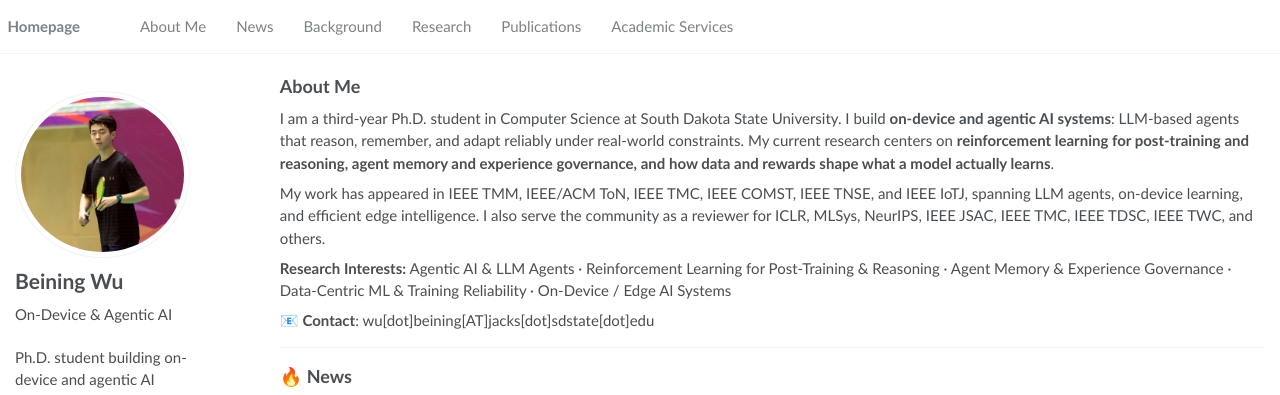
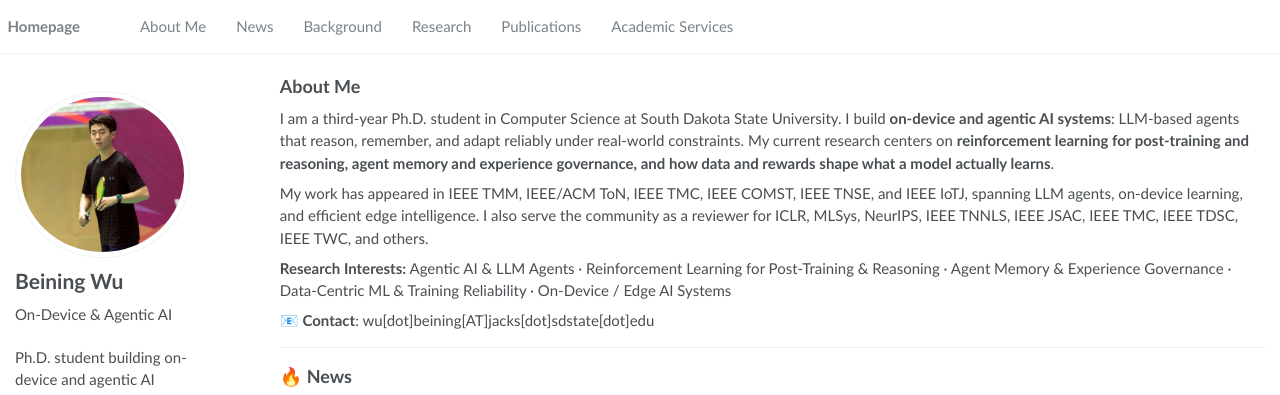
Before and after one commit to beining1008/beining1008.github.io, a Jekyll site: the page built from _pages/about.md, in a window 1280 px wide. Shown: the top 395 px of the page. Built offline with Jekyll 4.4.1, drawn with Linux system fonts in a browser that asks for light colours; some of the changed text lies outside the part shown.

Commit message:
Add IEEE TNNLS to reviewer list in About Me and Journal Reviewer
Co-Authored-By: Claude Opus 5.5 <noreply@anthropic.com>

```diff
--- a/_pages/about.md
+++ b/_pages/about.md
@@ -30,7 +30,7 @@ redirect_from:
 
 I am a third-year Ph.D. student in Computer Science at South Dakota State University. I build **on-device and agentic AI systems**: LLM-based agents that reason, remember, and adapt reliably under real-world constraints. My current research centers on **reinforcement learning for post-training and reasoning, agent memory and experience governance, and how data and rewards shape what a model actually learns**.
 
-My work has appeared in IEEE TMM, IEEE/ACM ToN, IEEE TMC, IEEE COMST, IEEE TNSE, and IEEE IoTJ, spanning LLM agents, on-device learning, and efficient edge intelligence. I also serve the community as a reviewer for ICLR, MLSys, NeurIPS, IEEE JSAC, IEEE TMC, IEEE TDSC, IEEE TWC, and others.
+My work has appeared in IEEE TMM, IEEE/ACM ToN, IEEE TMC, IEEE COMST, IEEE TNSE, and IEEE IoTJ, spanning LLM agents, on-device learning, and efficient edge intelligence. I also serve the community as a reviewer for ICLR, MLSys, NeurIPS, IEEE TNNLS, IEEE JSAC, IEEE TMC, IEEE TDSC, IEEE TWC, and others.
 
 **Research Interests:** Agentic AI &amp; LLM Agents · Reinforcement Learning for Post-Training &amp; Reasoning · Agent Memory &amp; Experience Governance · Data-Centric ML &amp; Training Reliability · On-Device / Edge AI Systems
 
@@ -294,6 +294,7 @@ I serve as a reviewer for the following prestigious journals:
 **IEEE Journals:**
 - IEEE Journal on Selected Areas in Communications (JSAC)
 - IEEE Journal of Selected Topics in Signal Processing (JSTSP)
+- IEEE Transactions on Neural Networks and Learning Systems (TNNLS)
 - IEEE Transactions on Mobile Computing (TMC)
 - IEEE Transactions on Dependable and Secure Computing (TDSC)
 - IEEE Transactions on Systems, Man, and Cybernetics: Systems (SMC)
```
